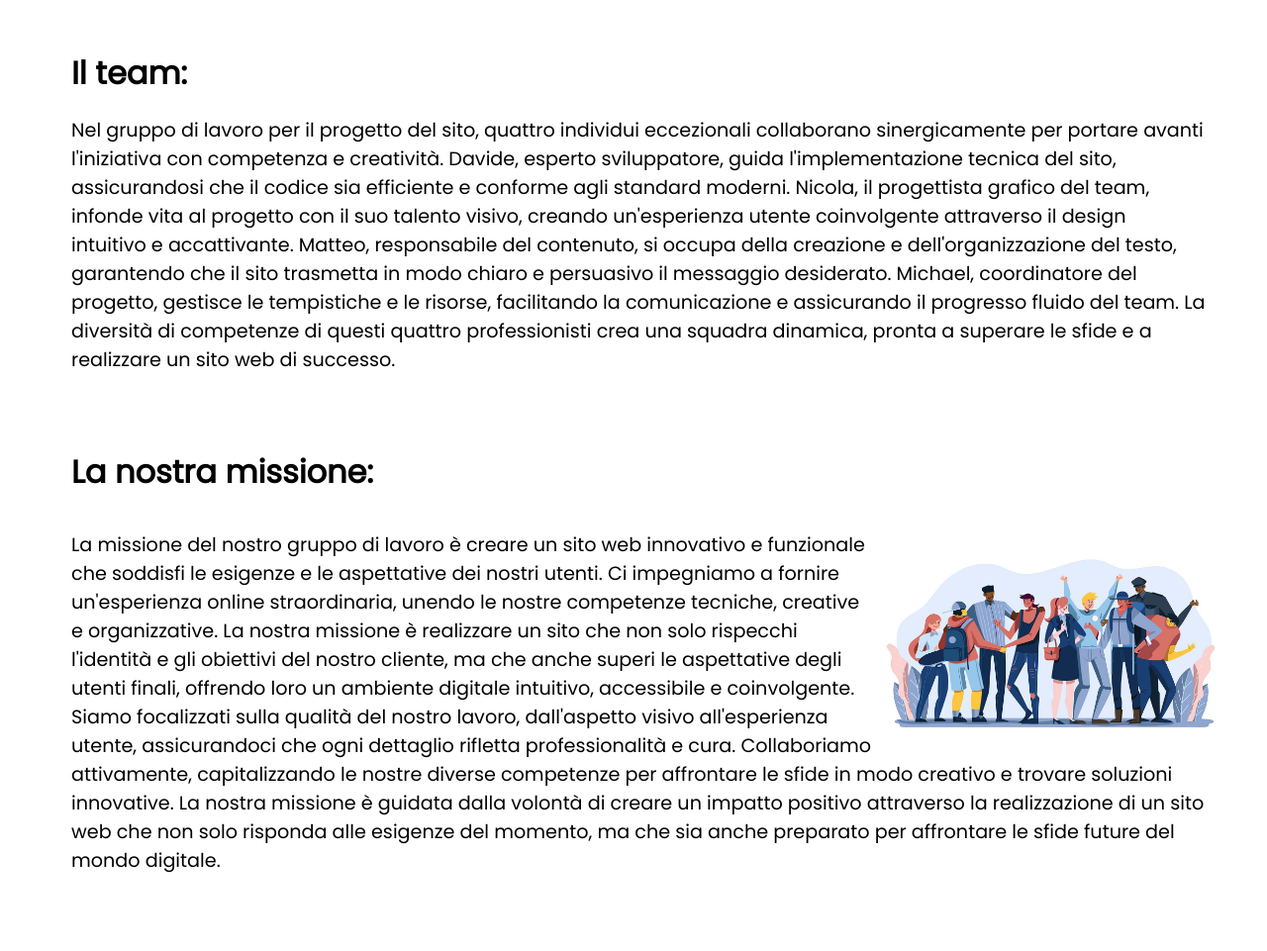
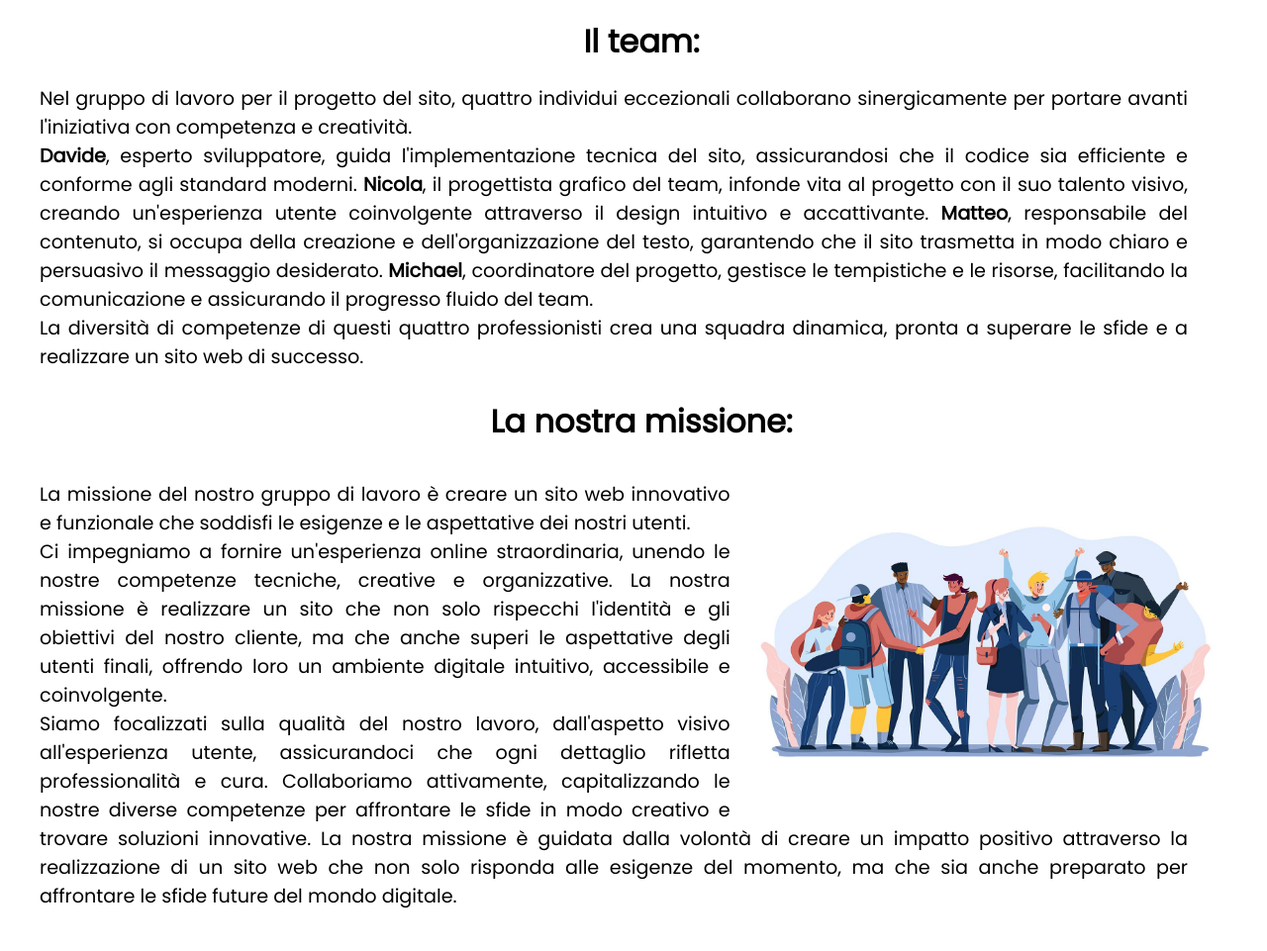
Before and after one commit to EventsTecWeb/sito-web, a PHP site: page /HTML/chiSiamo.html in a window 1280 px wide. Shown: the part 311-1272 px from the top of the page at 99% size. After the commit the page ends 1229 px from the top, so only its background shows below. Run offline with PHP 8.4, Linux system fonts and the light colour scheme.

Commit message:
modificata pagina chi siamo

```diff
--- a/HTML/chiSiamo.html
+++ b/HTML/chiSiamo.html
@@ -61,15 +61,15 @@
         <main id="chi_siamo_main">
             <h2>Il team: </h2>
             <p class="chi_siamo">Nel gruppo di lavoro per il progetto del sito, quattro individui eccezionali collaborano
-                              sinergicamente per portare avanti l'iniziativa con competenza e creatività. Davide, esperto
+                              sinergicamente per portare avanti l'iniziativa con competenza e creatività. <br><b>Davide</b>, esperto
                               sviluppatore, guida l'implementazione tecnica del sito, assicurandosi che il codice sia
-                              efficiente e conforme agli standard moderni. Nicola, il progettista grafico del team,
+                              efficiente e conforme agli standard moderni. <b>Nicola</b>, il progettista grafico del team,
                               infonde vita al progetto con il suo talento visivo, creando un'esperienza utente
-                              coinvolgente attraverso il design intuitivo e accattivante. Matteo, responsabile del contenuto,
+                              coinvolgente attraverso il design intuitivo e accattivante. <b>Matteo</b>, responsabile del contenuto,
                               si occupa della creazione e dell'organizzazione del testo, garantendo che il sito trasmetta
-                              in modo chiaro e persuasivo il messaggio desiderato. Michael, coordinatore del progetto,
+                              in modo chiaro e persuasivo il messaggio desiderato. <b>Michael</b>, coordinatore del progetto,
                               gestisce le tempistiche e le risorse, facilitando la comunicazione e assicurando il
-                              progresso fluido del team. La diversità di competenze di questi quattro professionisti
+                              progresso fluido del team.<br> La diversità di competenze di questi quattro professionisti
                               crea una squadra dinamica, pronta a superare le sfide e a realizzare un sito web di
                               successo.</p>
             <h2>La nostra missione: </h2>
@@ -77,7 +77,7 @@
             <img src="../Images/MulticulturalCommunitiesvector2.jpg" alt="Foto rappresentante i membri del gruppo">
             <p class="chi_siamo">
                 La missione del nostro gruppo di lavoro è creare un sito web innovativo e funzionale che soddisfi le esigenze
-                e le aspettative dei nostri utenti. Ci impegniamo a fornire un'esperienza online straordinaria, unendo le nostre
+                e le aspettative dei nostri utenti. <br>Ci impegniamo a fornire un'esperienza online straordinaria, unendo le nostre
                 competenze tecniche, creative e organizzative. La nostra missione è realizzare un sito che non solo rispecchi
                 l'identità e gli obiettivi del nostro cliente, ma che anche superi le aspettative degli utenti finali,
                 offrendo loro un ambiente digitale intuitivo, accessibile e coinvolgente.<br>
--- a/HTML/impoSicu.html
+++ b/HTML/impoSicu.html
@@ -91,7 +91,7 @@
             {ERROR}
             <h2>Impostazioni e Sicurezza</h2>
             <div class="option-sicu">
-                <span>Privacy profilo</span>
+                <span>Privacy profilo:</span>
                 <p id="option-ip">{PRIVACY}</p>
                 <img src="../Images/down-filled-triangular-arrow.png" alt="Dropdown Arrow" data-original-src="../Images/down-filled-triangular-arrow.png" data-alternate-src="../Images/down-filled-triangular-arrow-destra.png">
             </div>
--- a/events.css
+++ b/events.css
@@ -187,7 +187,6 @@ header:after {
 .skip-link {
     position: absolute;
     left: 0;
-    background-color: #ffffff;
     color: black;
     padding: 1em;
     z-index: 999;
@@ -351,13 +350,6 @@ input[type="text"] {
     display: none;}
 .option-sicu.open span:nth-child(2) {
     display: inline-block;}
-#privacy-sicu {
-    border: 1px solid #ccc;
-    border-radius: 50px;
-    padding: 60px;
-    padding-top: 30px;
-    width: 80%;
-    margin: 2vh auto;}
 .p_privacy-sicu{
     margin-bottom: -0.5vh;}
 #domanda-sicu{
@@ -1437,24 +1429,25 @@ textarea {
     background-color: rgba(14, 31, 187, 1);}
 /*-------------------------------------------------------------CHI SIAMO--------------------------------------------------------------*/
 #chi_siamo_main{
-    text-align: left;
-    padding: 4em 1em 2px 4em;
+    text-align: center;
+    padding: 2em 1em 2px 2em;
     font-family: 'Poppins', sans-serif;}
 #chi_siamo_main p{
     font-size: 1.2em;
-    margin-bottom: 1em;}
+    margin-bottom: 1em;
+    margin-right: 7vh;
+    text-align: justify;}
 #chi_siamo_main h2{
         font-size: 2em;
         margin-bottom: 0.5em;
         font-weight: bold;}
-.chi_siamo{
-    padding: 0 2em 2.5em 0;}
 #contenitore-cs {
     overflow: hidden;}
 #contenitore-cs >  img {
-    width: 30%;
+    width: 40%;
     height: auto;
     margin-right: 1em;
+    margin-left: 1em;
     float: right;}
 /*-------------------------------------------------------INFO PERSONALI----------------------------------------------------------*/
 #menuleft #buttonInfoPersonali{
@@ -2158,11 +2151,12 @@ textarea {
         margin-top: 8vh;}
     /*-----------------------------CHI SIAMO----------------------------*/
     #contenitore-cs >  img {
-        width: 60%;
-        margin-left: 20%;
+        width: 80%;
+        margin-left: 5%;
         height: auto;
-        float:none;
-        margin-bottom: 0.5em;}
+        float:none;}
+    .chi_siamo{
+        margin-top: 0vh;}
 }
 @media screen and (max-width: 830px)
 {
```
